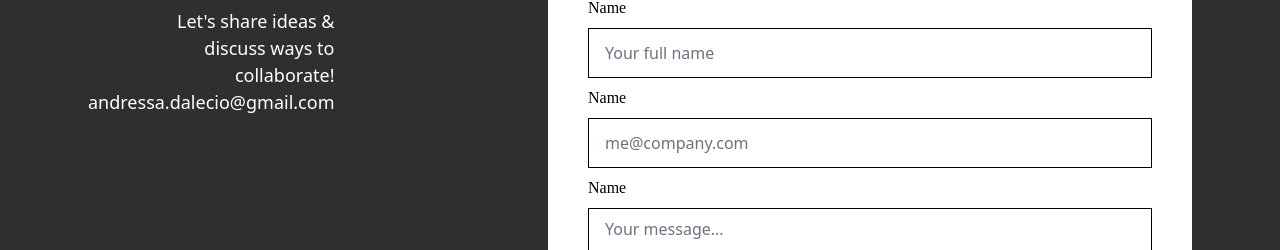
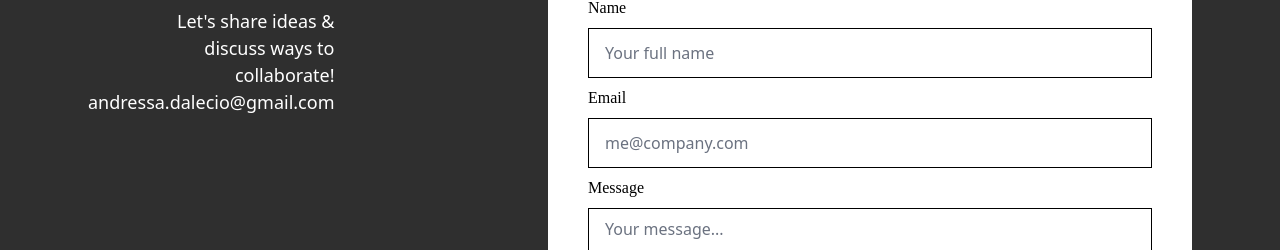
Before and after one commit to gustxyz/andressa-portfolio, a Next.js app: page /contact-me in a window 1280 px wide. Shown: the part 196-446 px from the top of the page. Built offline with nearby package versions, Linux system fonts and the light colour scheme.

Commit message:
adds contact form

```diff
--- a/app/contact-me/page.tsx
+++ b/app/contact-me/page.tsx
@@ -191,34 +191,47 @@ const ResearchItemList = ({
 const ContactForm = () => {
   return (
     <div className="flex flex-col items-center w-full">
-      <form className="flex flex-col items-center w-full">
+      <form
+        action="https://formspree.io/f/mwkdkjel"
+        method="POST"
+        className="flex flex-col items-center w-full"
+      >
         <label className="secondary-font my-2   mr-auto font-size-regular-small  secondary-font">
           {" "}
           Name
         </label>
         <input
+          required
+          name="name"
           className="w-full h-[50px] border border-[black]   px-4"
           placeholder="Your full name"
         ></input>
         <label className="secondary-font mr-auto my-2 font-size-regular-small  secondary-font">
           {" "}
-          Name
+          Email
         </label>
 
         <input
+          required
+          name="email"
           className="w-full h-[50px] border border-[black] px-4"
           placeholder="me@company.com"
         ></input>
         <label className="secondary-font mr-auto   my-2 font-size-regular-small  secondary-font">
           {" "}
-          Name
+          Message
         </label>
 
         <textarea
+          required
+          name="message"
           className="w-full h-[150px] border border-[black] px-4"
           placeholder="Your message..."
         ></textarea>
-        <button className="my-4 w-full h-[50px] bg-[color:#EE7A56] rounded-lg font-size-regular-small  secondary-font">
+        <button
+          type="submit"
+          className="my-4 w-full h-[50px] bg-[color:#EE7A56] rounded-lg font-size-regular-small  secondary-font"
+        >
           Send message
         </button>
       </form>
--- a/package.json
+++ b/package.json
@@ -9,6 +9,7 @@
     "lint": "next lint"
   },
   "dependencies": {
+    "@formspree/react": "^2.4.4",
     "@headlessui/react": "^1.7.14",
     "@types/node": "^20.1.0",
     "@types/react": "^18.2.5",
```
Also changed, not shown: 1 other file (tests, documents, lock files or other folders).
